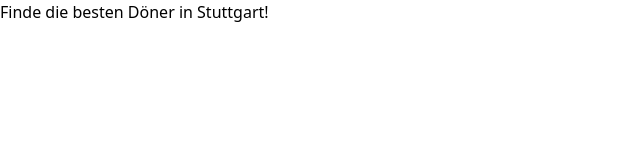
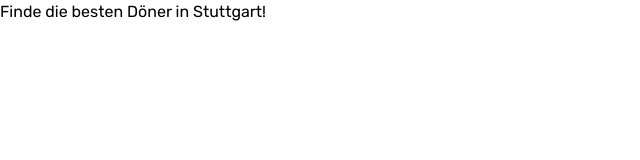
Before and after one commit to DonerGuideStuttgart/DonerGuide, a Next.js app in the folder frontend/: page / in a window 1280 px wide. Shown: the top 160 px of the page, without its empty margins (0-640 px from the left). Built offline with nearby package versions, Linux system fonts and the light colour scheme.

Commit message:
fix: wrong not shown correct

```diff
--- a/frontend/src/app/layout.tsx
+++ b/frontend/src/app/layout.tsx
@@ -22,7 +22,7 @@ export default function RootLayout({
 }>) {
 	return (
 		<html lang="en">
-			<body className={`${rubikSans.variable} antialiased`}>{children}</body>
+			<body className={`${rubikSans.className} antialiased`}>{children}</body>
 		</html>
 	)
 }
```
